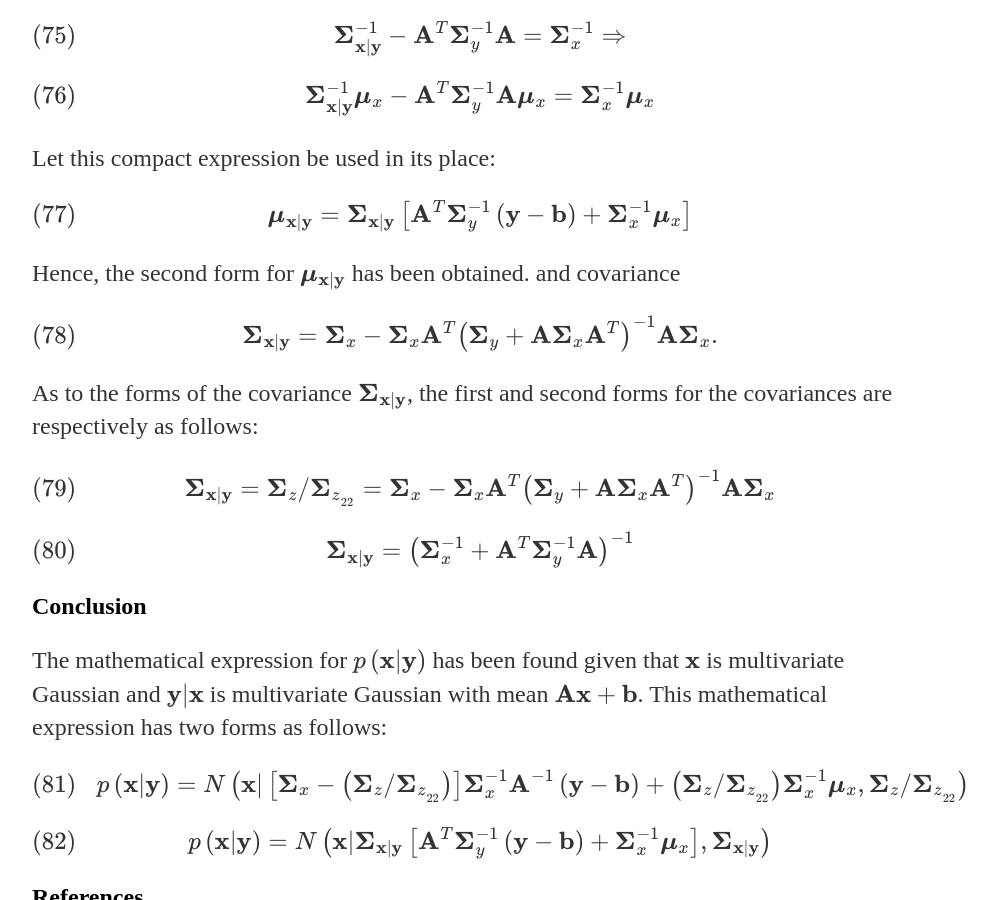
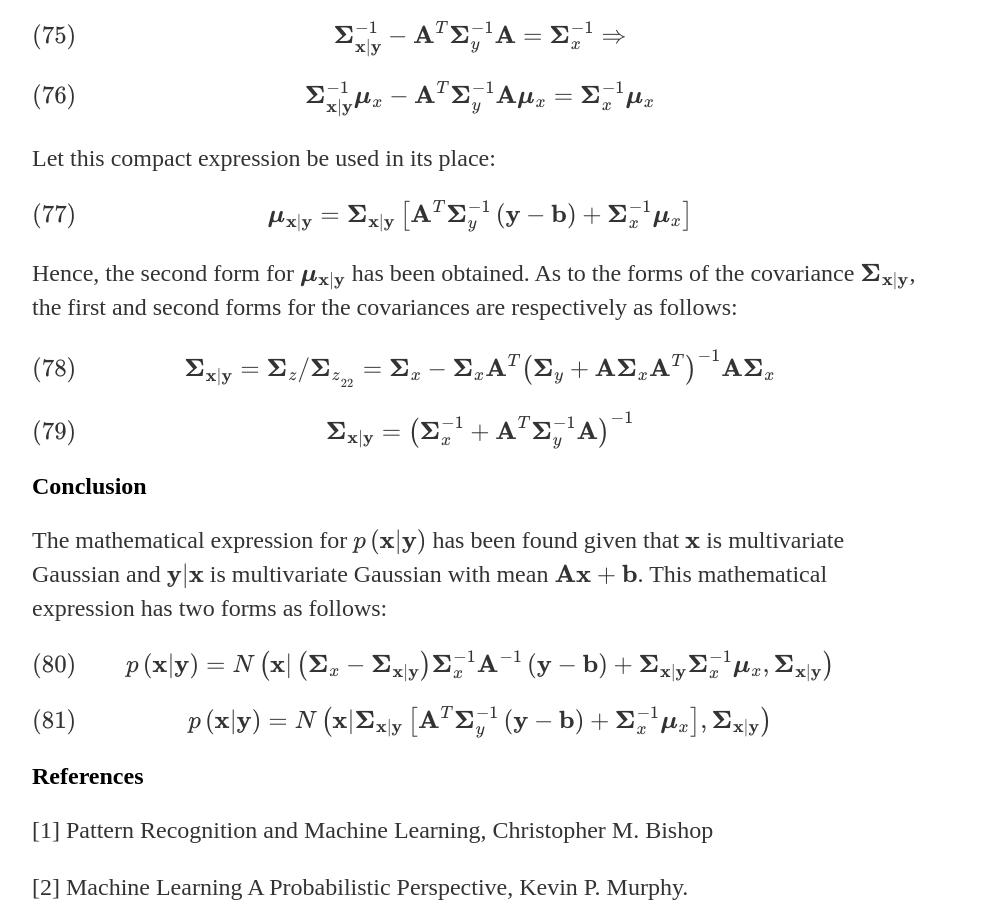
Before and after one commit to SaffetGokcenSen/saffetgokcensen.github.io, a Jekyll site: the page built from _posts/2020-07-08-bayes-rule-for-a-linear-gaussian-system.md, in a window 1280 px wide and 900 px high, scrolled down 9077 px. Shown: the whole window, without its empty margins (160-1157 px from the left). Built offline with Jekyll 4.4.1, drawn with Linux system fonts in a browser that asks for light colours.

Commit message:
removed redundant part, added compact expression

```diff
--- a/_posts/2020-07-08-bayes-rule-for-a-linear-gaussian-system.md
+++ b/_posts/2020-07-08-bayes-rule-for-a-linear-gaussian-system.md
@@ -376,10 +376,6 @@ Let this compact expression be used in its place:
     \boldsymbol{\mu}\_{\mathbf{x}|\mathbf{y}}=\boldsymbol{\Sigma}\_{\mathbf{x}|\mathbf{y}}\left[\mathbf{A}^{T}\boldsymbol{\Sigma}\_{y}^{-1}\left(\mathbf{y}-\mathbf{b}\right)+\boldsymbol{\Sigma}\_{x}^{-1}\boldsymbol{\mu}\_{x}\right]
 \end{equation}
 Hence, the second form for $\boldsymbol{\mu}\_{\mathbf{x}|\mathbf{y}}$ has been obtained.
-and covariance
-\begin{equation}
-    \boldsymbol{\Sigma}\_{\mathbf{x}|\mathbf{y}}=\boldsymbol{\Sigma}\_{x}-\boldsymbol{\Sigma}\_{x}\mathbf{A}^{T}\left(\boldsymbol{\Sigma}\_{y}+\mathbf{A}\boldsymbol{\Sigma}\_{x}\mathbf{A}^{T}\right)^{-1}\mathbf{A}\boldsymbol{\Sigma}\_{x}.
-\end{equation}
 As to the forms of the covariance $\boldsymbol{\Sigma}\_{\mathbf{x}|\mathbf{y}}$, the first and second forms for the covariances are respectively as follows:
 \begin{equation}
     \boldsymbol{\Sigma}\_{\mathbf{x}|\mathbf{y}}=\boldsymbol{\Sigma}\_{z}/\boldsymbol{\Sigma}\_{z\_{\_{22}}}=\boldsymbol{\Sigma}\_{x}-\boldsymbol{\Sigma}\_{x}\mathbf{A}^{T}\left(\boldsymbol{\Sigma}\_{y}+\mathbf{A}\boldsymbol{\Sigma}\_{x}\mathbf{A}^{T}\right)^{-1}\mathbf{A}\boldsymbol{\Sigma}\_{x}
@@ -391,7 +387,7 @@ As to the forms of the covariance $\boldsymbol{\Sigma}\_{\mathbf{x}|\mathbf{y}}$
 ## Conclusion
 The mathematical expression for $p\left(\mathbf{x}|\mathbf{y}\right)$ has been found given that $\mathbf{x}$ is multivariate Gaussian and $\mathbf{y}|\mathbf{x}$ is multivariate Gaussian with mean $\mathbf{A}\mathbf{x}+\mathbf{b}$. This mathematical expression has two forms as follows:
 \begin{equation}
-    p\left(\mathbf{x}|\mathbf{y}\right)=N\left(\mathbf{x}|\left[\boldsymbol{\Sigma}\_{x}-\left(\boldsymbol{\Sigma}\_{z}/\boldsymbol{\Sigma}\_{z\_{\_{22}}}\right)\right]\boldsymbol{\Sigma}\_{x}^{-1}\mathbf{A}^{-1}\left(\mathbf{y}-\mathbf{b}\right)+\left(\boldsymbol{\Sigma}\_{z}/\boldsymbol{\Sigma}\_{z\_{\_{22}}}\right)\boldsymbol{\Sigma}\_{x}^{-1}\boldsymbol{\mu}\_{x}, \boldsymbol{\Sigma}\_{z}/\boldsymbol{\Sigma}\_{z\_{\_{22}}}\right)
+    p\left(\mathbf{x}|\mathbf{y}\right)=N\left(\mathbf{x}|\left(\boldsymbol{\Sigma}\_{x}-\boldsymbol{\Sigma}\_{\mathbf{x}|\mathbf{y}}\right)\boldsymbol{\Sigma}\_{x}^{-1}\mathbf{A}^{-1}\left(\mathbf{y}-\mathbf{b}\right)+\boldsymbol{\Sigma}\_{\mathbf{x}|\mathbf{y}}\boldsymbol{\Sigma}\_{x}^{-1}\boldsymbol{\mu}\_{x}, \boldsymbol{\Sigma}\_{\mathbf{x}|\mathbf{y}}\right)
 \end{equation}
 \begin{equation}
     p\left(\mathbf{x}|\mathbf{y}\right)=N\left(\mathbf{x}|\boldsymbol{\Sigma}\_{\mathbf{x}|\mathbf{y}}\left[\mathbf{A}^{T}\boldsymbol{\Sigma}\_{y}^{-1}\left(\mathbf{y}-\mathbf{b}\right)+\boldsymbol{\Sigma}\_{x}^{-1}\boldsymbol{\mu}\_{x}\right], \boldsymbol{\Sigma}\_{\mathbf{x}|\mathbf{y}}\right)
```
